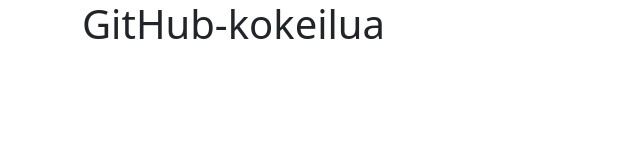
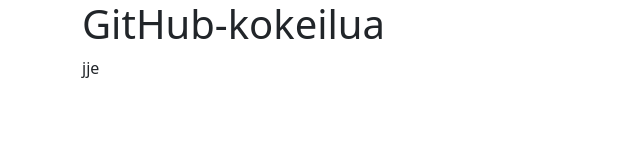
Before and after one commit to cnotu001/git-demoilua, a plain HTML site: page index.html in a window 1280 px wide. Shown: the full height of the page, 0-640 px from the left. Drawn offline with nearby package versions, Linux system fonts and the light colour scheme.

Commit message:
Update index.html

```diff
--- a/index.html
+++ b/index.html
@@ -12,6 +12,7 @@
     <div class="container">
 
     <h1>GitHub-kokeilua</h1>
+        <p>jje </p>
 
 
 </div>
```
